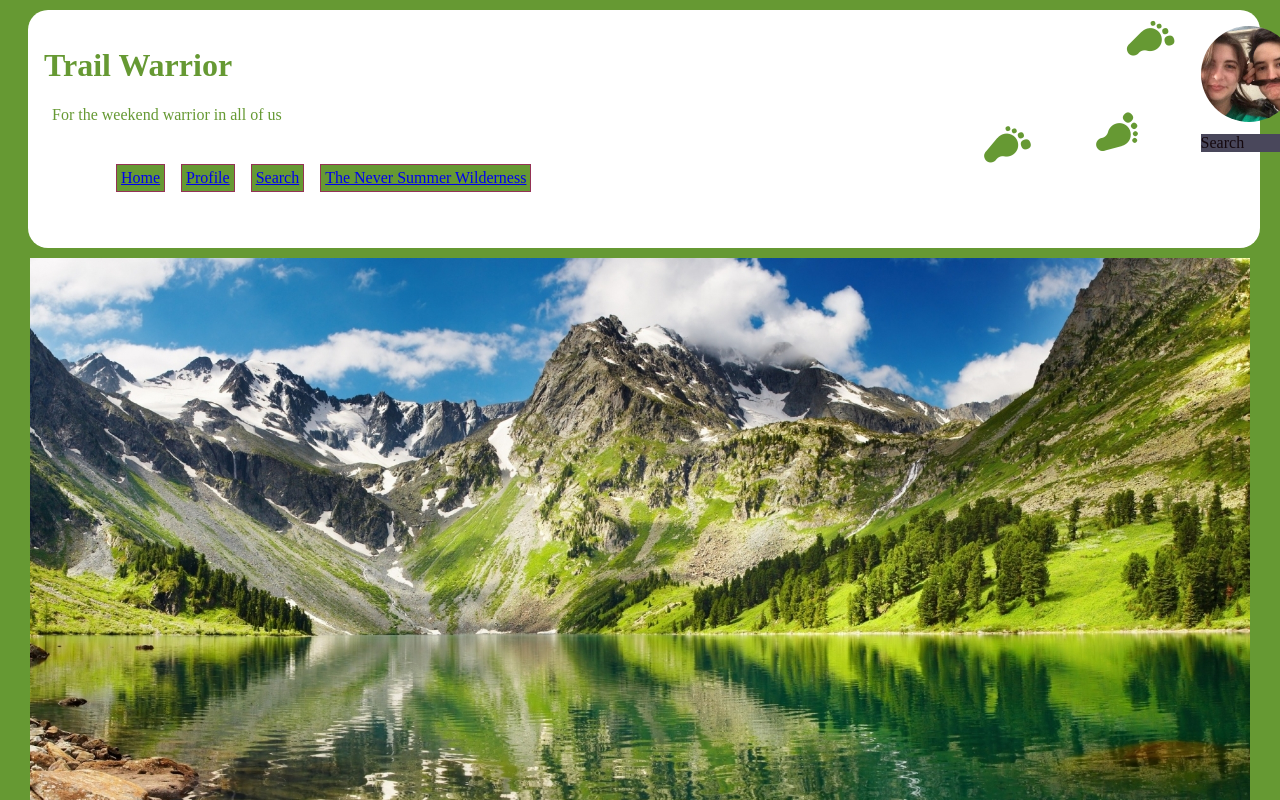
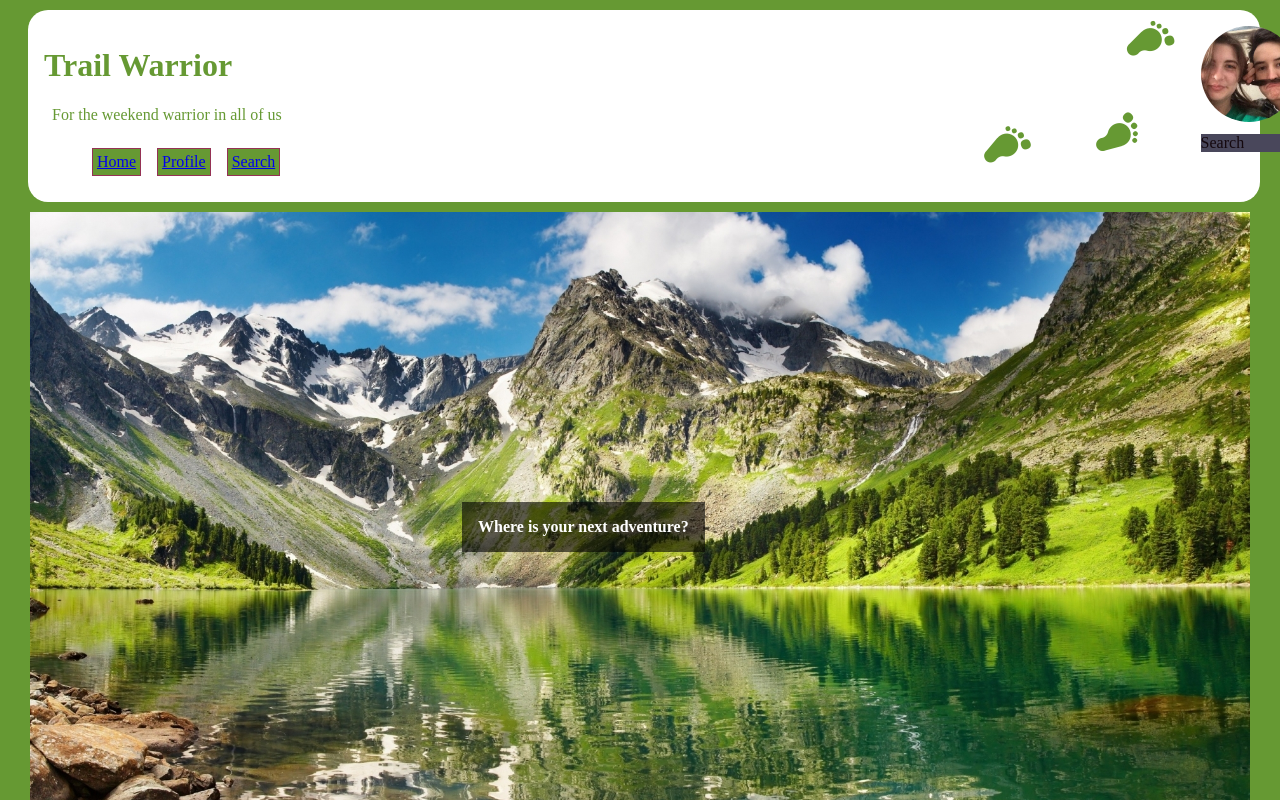
Before and after one commit to BustaKaplan/TrailWarrior, a React (Create React App) app: page / in a window 1280 px wide. Shown: the top 800 px of the page. Built offline with nearby package versions, Linux system fonts and the light colour scheme; what google-maps-react would draw is missing.

Commit message:
Where is your next adventure box

```diff
--- a/src/App.js
+++ b/src/App.js
@@ -6,7 +6,6 @@ import CommentBox from './CommentBox.js';
 import CommentForm from './CommentForm.js';
 import DateComponent from './DateComponent.js';
 import Profile from './Profile.js';
-import Neversummerwilderness from './Neversummerwilderness.js';
 import Map from './Map.js';
 import Star from './Star.js';
 import Search from './Search.js';
@@ -17,30 +16,25 @@ import { Link } from 'react-router-dom'
 
 class App extends Component {
   render() {
-
-
       const Main = () => (
         <main>
           <Switch>
             <Route exact path='/' component={Home}/>
             <Route path='/profile' component={Profile}/>
             <Route path='/search' component={Search}/>
-            <Route path='/trailone' component={Neversummerwilderness}/>
-
           </Switch>
         </main>
     )
-    const Header = () => (
-      <header>
+    const Boxes = () => (
+      <boxes>
         <nav>
           <ul className = "boxes">
             <li className = "box"><Link to='/'>Home</Link></li>
             <li className = "box" ><Link to='/profile'>Profile</Link></li>
             <li className = "box"><Link to='/search'>Search</Link></li>
-            <li className = "box"><Link to='/trailone'>The Never Summer Wilderness</Link></li>
           </ul>
         </nav>
-      </header>
+      </boxes>
     )
 
 
@@ -51,7 +45,7 @@ class App extends Component {
             <div className = "right">
               <h1>Trail Warrior</h1>
               <div className= "subheader"> For the weekend warrior in all of us </div>
-              <Header/>
+              <Boxes/>
             </div>
 
             <div className = "left">
--- a/src/Home.js
+++ b/src/Home.js
@@ -6,6 +6,7 @@ class Home extends React.Component {
     return(
       <body>
           <img className= "splash" src={require('./Splash.jpg')} alt="Splash"/>
+          <div className = "splashquestion"> Where is your next adventure? </div>
       </body>
     );
   }
--- a/src/Search.js
+++ b/src/Search.js
@@ -12,8 +12,6 @@ class Search extends React.Component {
     const Main = () => (
       <main>
         <Switch>
-
-
           <Route path='/search/neversummerwilderness' component={Neversummerwilderness}/>
           <Route path='/search/twinsisterspeak' component={Twinsisterspeak}/>
           <Route path='/search/katytrail' component={Katytrail}/>
--- a/src/index.css
+++ b/src/index.css
@@ -32,7 +32,8 @@
 body{
   margin: 10px;
 }
-  header{
+header{
+  height: 10em;
   background-color: white;
   color: #669933;
   margin: 0px;
@@ -179,6 +180,7 @@ H4{
 }
 .splash{
   width: 100%;
+  margin: 0%;
 }
 .star-one:hover{
   color: yellow;
@@ -195,3 +197,14 @@ H4{
 .star-five:hover{
   color: yellow;
 }
+.splashquestion{
+  color: white;
+  font-weight: bold;
+  padding: 1em;
+  background-color: rgba(0,0,0,.6);
+  display: inline-block;
+  position: relative;
+  top: -25em;
+  right: -27em;
+  z-index: 2;
+}
```
